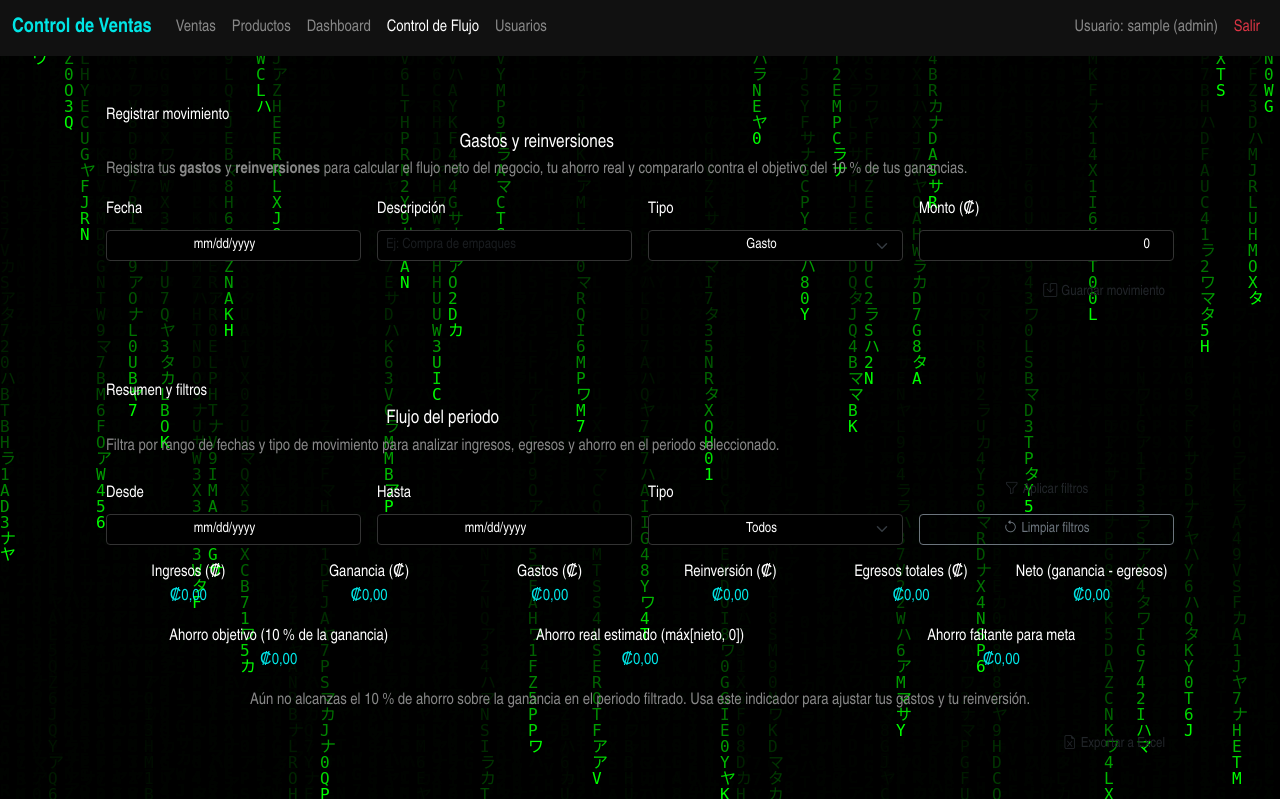
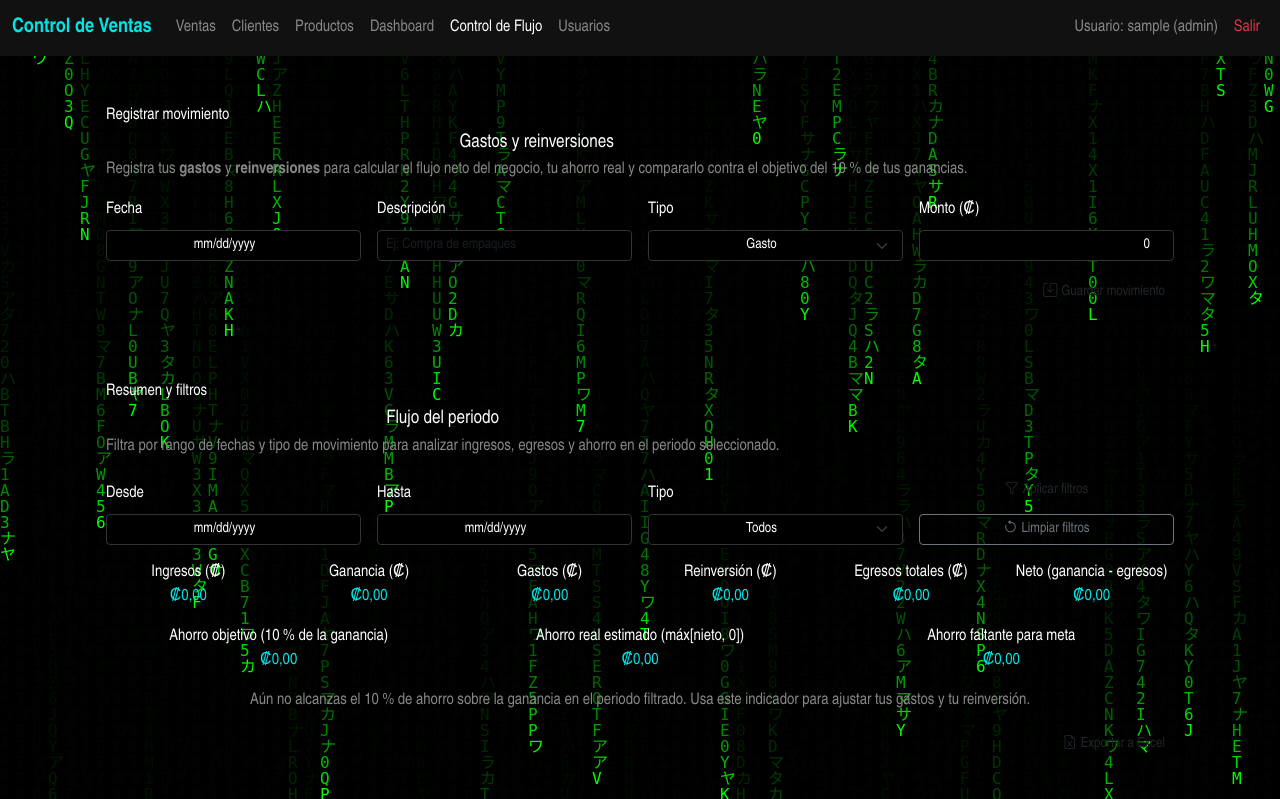
Before and after one commit to cristophercr07-hub/control-ventras-web, a Flask app: page /flujo in a window 1280 px wide. Shown: the top 799 px of the page. Run offline with Flask 3, Linux system fonts and the light colour scheme; the visitor is signed in with stand-in values (Sample User, id 1).

Commit message:
Update base.html

```diff
--- a/templates/base.html
+++ b/templates/base.html
@@ -166,6 +166,12 @@
                            href="{{ url_for('ventas') }}">
                             Ventas
                         </a>
+                   </li>
+                   <li class="nav-item">
+                        <a class="nav-link {% if request.endpoint == 'clientes' %}active text-accent{% else %}text-secondary-custom{% endif %}"
+                           href="{{ url_for('clientes') }}">
+                            Clientes
+                        </a>
                     </li>
                     <li class="nav-item">
                         <a class="nav-link {% if request.endpoint == 'productos' %}active text-accent{% else %}text-secondary-custom{% endif %}"
```
